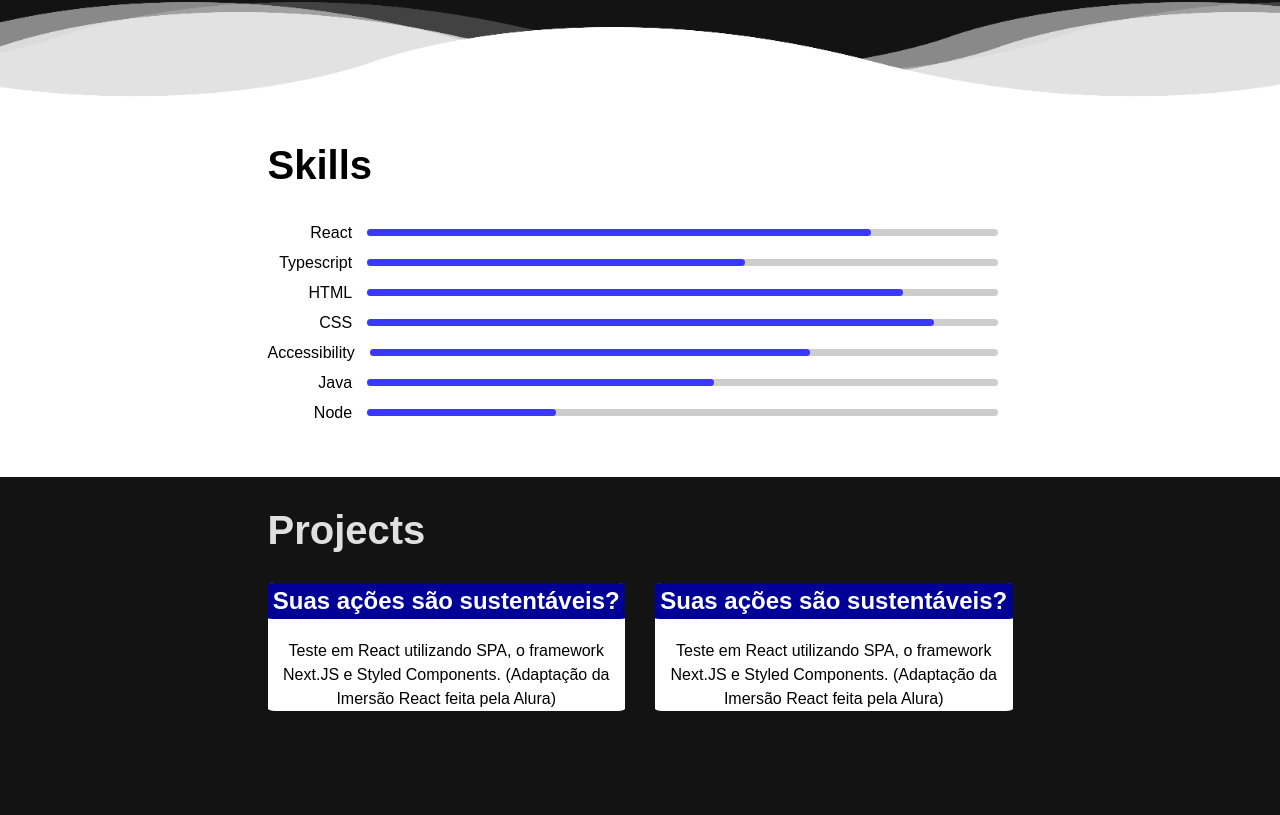
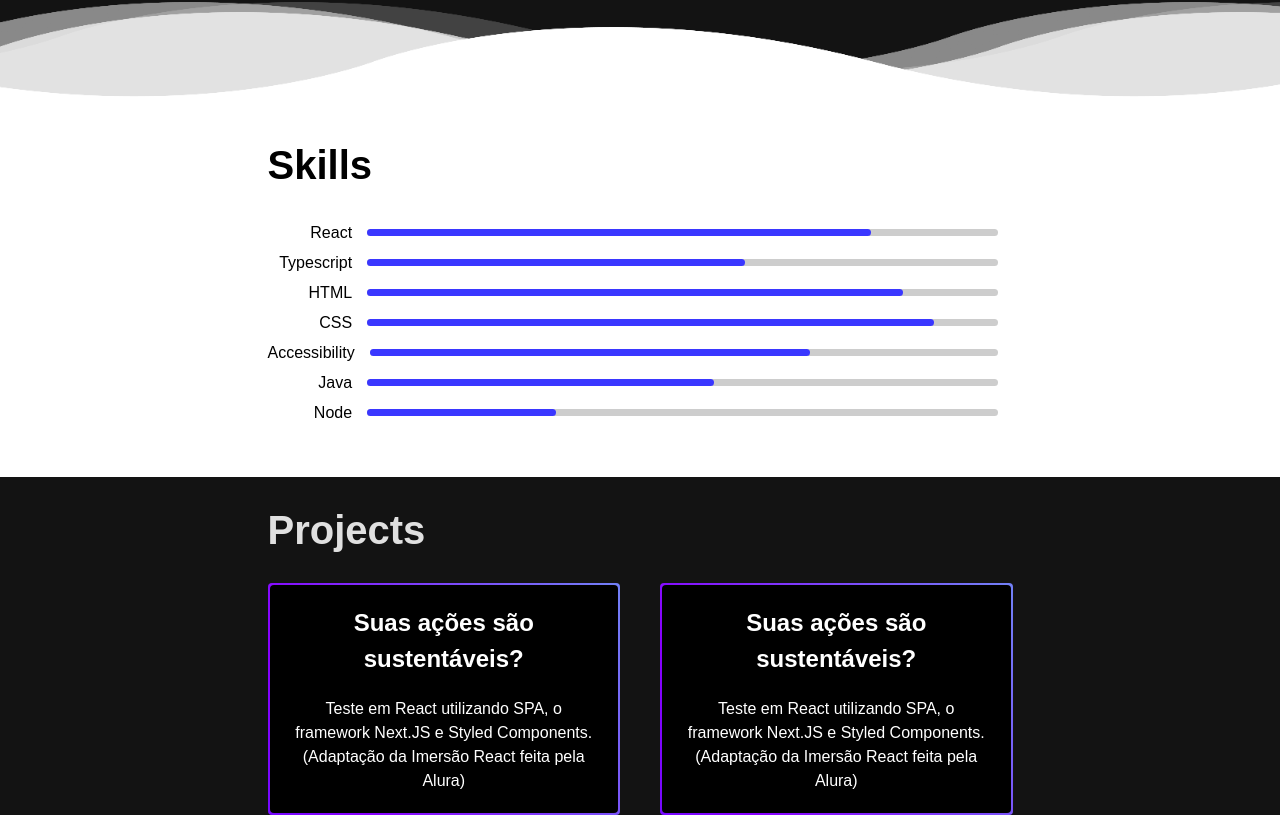
Before and after one commit to jubrito/portfolio, a React (Vite) app: page / in a window 1280 px wide. Shown: the part 473-1288 px from the top of the page. Before the commit the page ends 1184 px from the top, so only its background shows below. Built offline with nearby package versions, Linux system fonts and the light colour scheme.

Commit message:
adds border to projects

```diff
--- a/src/components/Header/Header.tsx
+++ b/src/components/Header/Header.tsx
@@ -35,9 +35,9 @@ const Wave = styled.div`
     background-size: 1000px 100px;
     &.wave1 {
         animation: wave1 15s linear infinite;
+        animation-delay: 0s;
         z-index: 1000;
         opacity: 1;
-        animation-delay: 0s;
         bottom: -15px;
     }
     &.wave2 {
--- a/src/components/Projects/Projects.tsx
+++ b/src/components/Projects/Projects.tsx
@@ -5,6 +5,7 @@ export const Projects = () => {
         <ProjectsSection>
             <h1>Projects</h1>
             <ProjectsBlock>
+                <ProjectBorder>
                     <Project>
                         <h2>Suas ações são sustentáveis?</h2>
                         <p>
@@ -13,6 +14,8 @@ export const Projects = () => {
                             pela Alura)
                         </p>
                     </Project>
+                </ProjectBorder>
+                <ProjectBorder>
                     <Project>
                         <h2>Suas ações são sustentáveis?</h2>
                         <p>
@@ -21,15 +24,16 @@ export const Projects = () => {
                             pela Alura)
                         </p>
                     </Project>
+                </ProjectBorder>
             </ProjectsBlock>
         </ProjectsSection>
     );
 };
 
 const ProjectsSection = styled.section`
-    max-width: var(--main-width);
     width: 100%;
     grid-area: proj;
+    max-width: var(--main-width);
     h1 {
         text-align: left;
         width: 100%;
@@ -41,23 +45,84 @@ const ProjectsBlock = styled.div`
     display: flex;
     justify-content: center;
     align-items: center;
+    position: relative;
+`;
+
+const ProjectBorder = styled.div`
+    background: linear-gradient(
+        60deg,
+        hsl(224, 100%, 50%),
+        hsl(272, 100%, 50%),
+        hsl(179, 85%, 66%)
+    );
+    background-size: 300% 300%;
+    background-position: 0 50%;
+    border-radius: 4px;
+    animation: moveGradient 4s alternate infinite;
+    padding: 2px;
+    &:nth-child(odd) {
+        margin-right: 40px;
+    }
 `;
 
 const Project = styled.div`
-    background: white;
-    border-radius: 2%;
-    color: black;
-    &:nth-child(odd) {
-        margin-right: 30px;
-    }
+    background: black;
+    border-radius: 4px;
+    color: white;
+    position: relative;
+    overflow: hidden;
+    padding: 20px;
     h2 {
         margin-top: 0;
         background-color: 10px;
-        background: #000097;
         border-radius: 2% 2% 2% 2%;
         color: white;
     }
     p {
         margin-bottom: 0;
     }
+    @keyframes moveGradient {
+        50% {
+            background-position: 100% 50%;
+        }
+    }
 `;
+// const Project = styled.div`
+//     background: white;
+//     border-radius: 3%;
+//     color: black;
+//     width: 49%;
+//     position: absolute;
+//     animation: updown 1s linear forwards;
+//     animation-delay: 0s;
+//     transform: translateY(-200px);
+//     &:nth-child(odd) {
+//         margin-right: 30px;
+//         left: 0;
+//     }
+//     &:nth-child(even) {
+//         right: 0;
+//     }
+//     h2 {
+//         margin-top: 0;
+//         background-color: 10px;
+//         background: #000097;
+//         border-radius: 2% 2% 2% 2%;
+//         color: white;
+//     }
+//     p {
+//         margin-bottom: 0;
+//     }
+
+//     @keyframes updown {
+//         0% {
+//             transform: translateY(-100px);
+//         }
+//         25% {
+//             transform: translateY(-50px);
+//         }
+//         100% {
+//             transform: translateY(60px);
+//         }
+//     }
+// `;
```
Also changed, not shown: 1 other file (tests, documents, lock files or other folders). Lines whose indentation alone changed are shown as unchanged.
